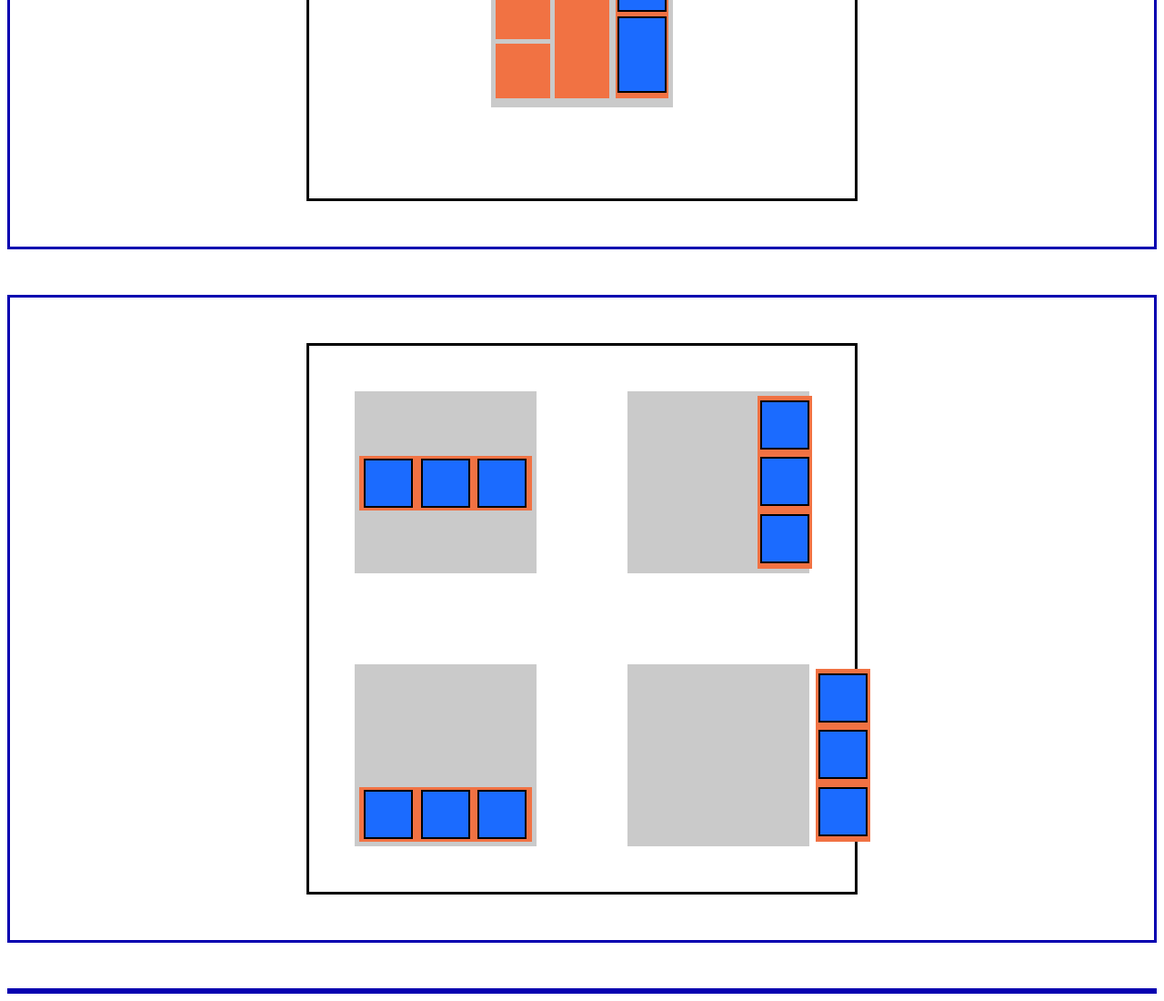
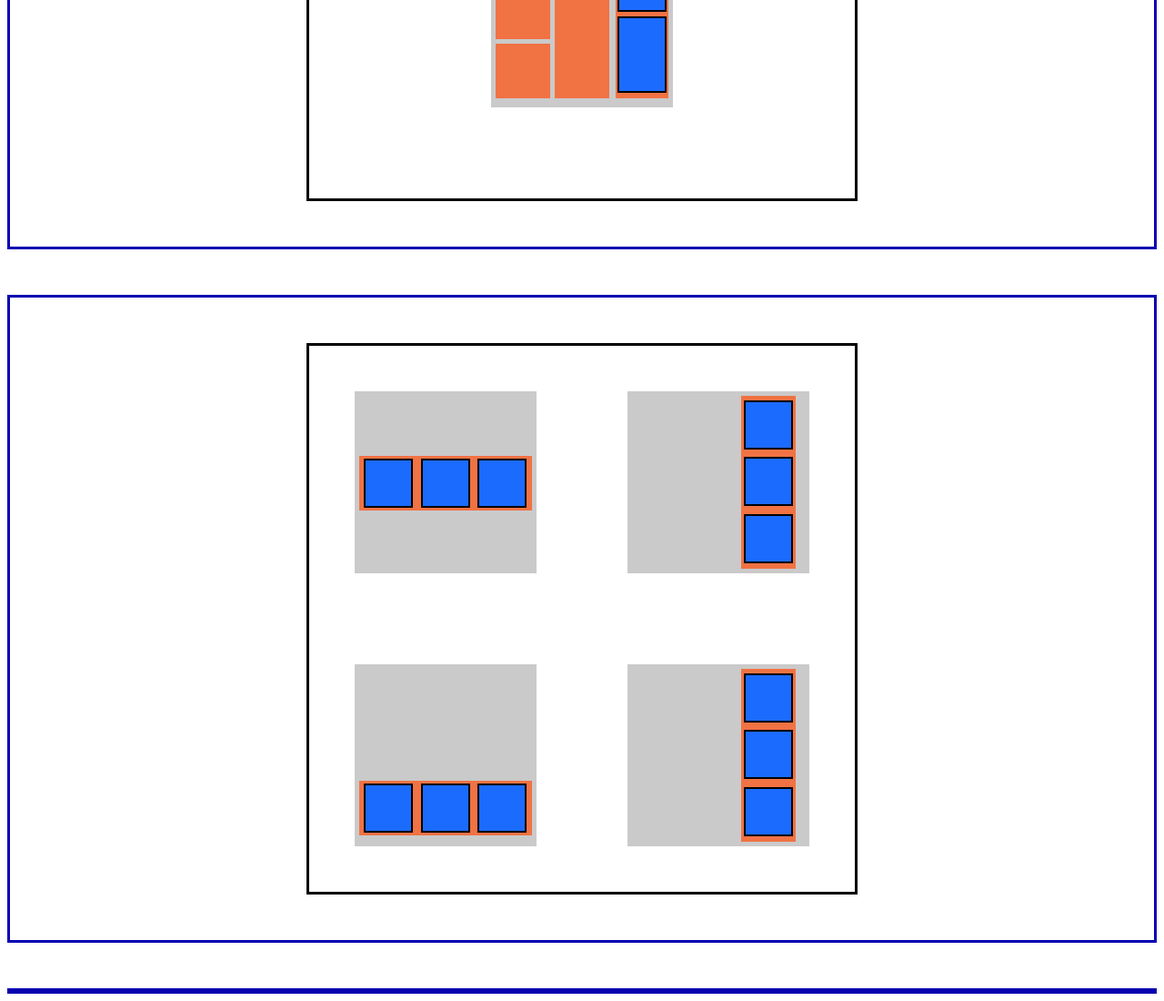
Before and after one commit to RinRavit/Web-TP, a plain HTML site: page Index.html in a window 1280 px wide. Shown: the part 2732-3832 px from the top of the page at 91% size. Drawn offline with Linux system fonts and the light colour scheme.

Commit message:
last update

```diff
--- a/style.css
+++ b/style.css
@@ -694,7 +694,7 @@
   width: 190px;
   height: 60px;
   position: absolute;
-  top: 3592px;
+  top: 3585px;
   margin: 5px 5px 5px 5px;
   font-size: 12px;
   background-color: rgb(241, 114, 67);
@@ -720,7 +720,7 @@
   width: 60px;
   height: 190px;
   position: absolute;
-  left: 828px;
+  left: 810px;
   margin: 5px 5px 5px 5px;
   font-size: 12px;
   background-color: rgb(241, 114, 67);
@@ -745,7 +745,7 @@
   width: 60px;
   height: 190px;
   position: absolute;
-  left: 892px;
+  left: 810px;
   margin: 5px 5px 5px 5px;
   font-size: 12px;
   background-color: rgb(241, 114, 67);
```
